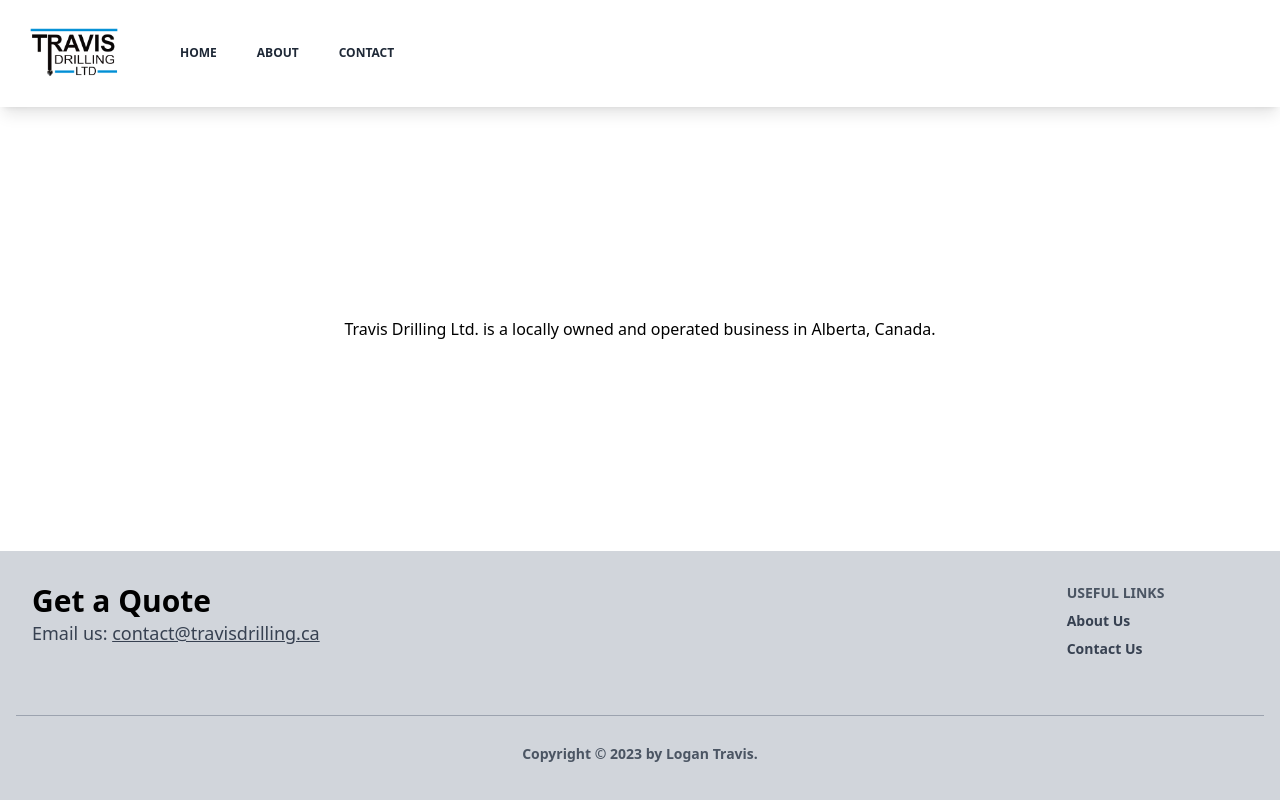
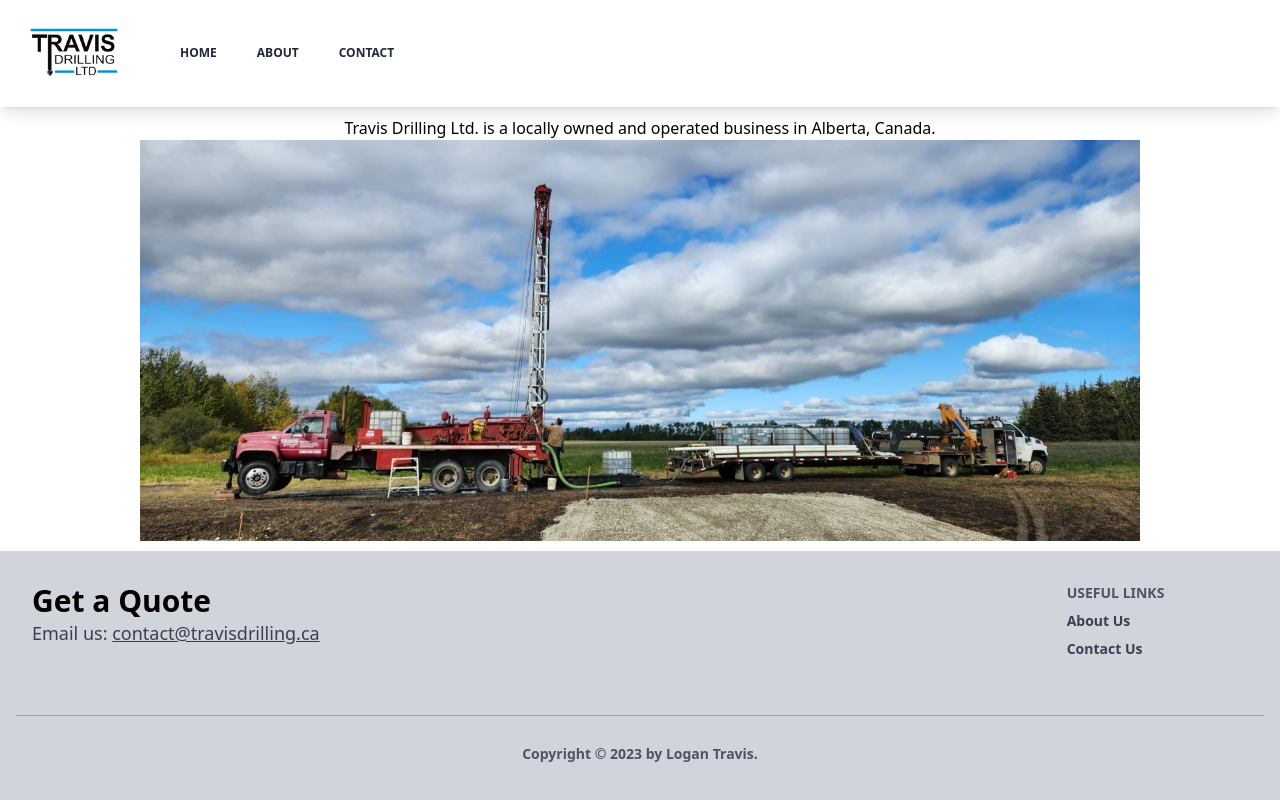
Before and after one commit to Logan9312/Travis-Drilling, a Next.js app: page /about in a window 1280 px wide. Built offline with nearby package versions, Linux system fonts and the light colour scheme.

Commit message:
More content

```diff
--- a/src/pages/about.tsx
+++ b/src/pages/about.tsx
@@ -1,5 +1,6 @@
 import Navbar from "../components/Navbar";
 import Footer from "../components/Footer";
+import Image from "next/image";
 
 const About: React.FC = () => {
     return (
@@ -7,6 +8,12 @@ const About: React.FC = () => {
             <Navbar />
             <div className="flex-1 flex flex-col justify-center items-center">
                 <p className="text-black">Travis Drilling Ltd. is a locally owned and operated business in Alberta, Canada.</p>
+                <Image
+                    src={"/img/rig.jpg"}
+                    alt={"Drilling Rigs"}
+                    width={1000}
+                    height={500}
+                />
             </div>
             <Footer />
         </div>
--- a/src/pages/index.tsx
+++ b/src/pages/index.tsx
@@ -38,6 +38,7 @@ const Hero = () => (<div className="relative flex content-center items-center ju
 
 const Services = () => <section className="pb-20 bg-gray-300 lg:-mt-24 -mt-12">
   <div className="container mx-auto px-4">
+
     <div className="flex flex-wrap items-end">
       <div className="lg:pt-12 pt-6 w-full md:w-4/12 px-4 text-center ">
         <div className="relative flex flex-col min-w-0 break-words bg-white w-full mb-8 shadow-lg rounded-lg">
```
Also changed, not shown: src/components/Navbar.tsx (+21 -0 lines).
